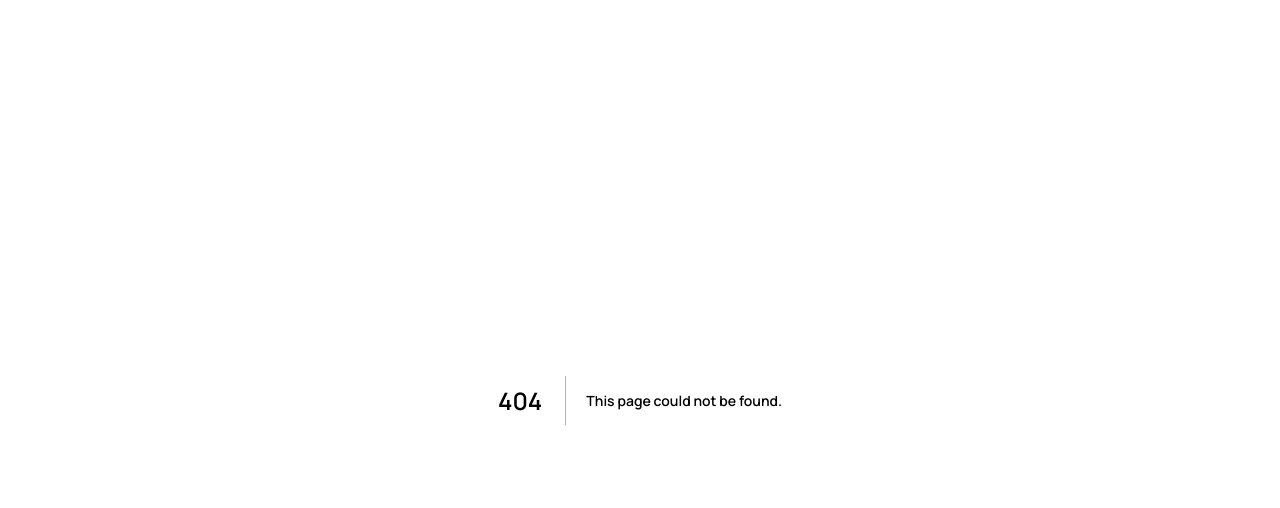
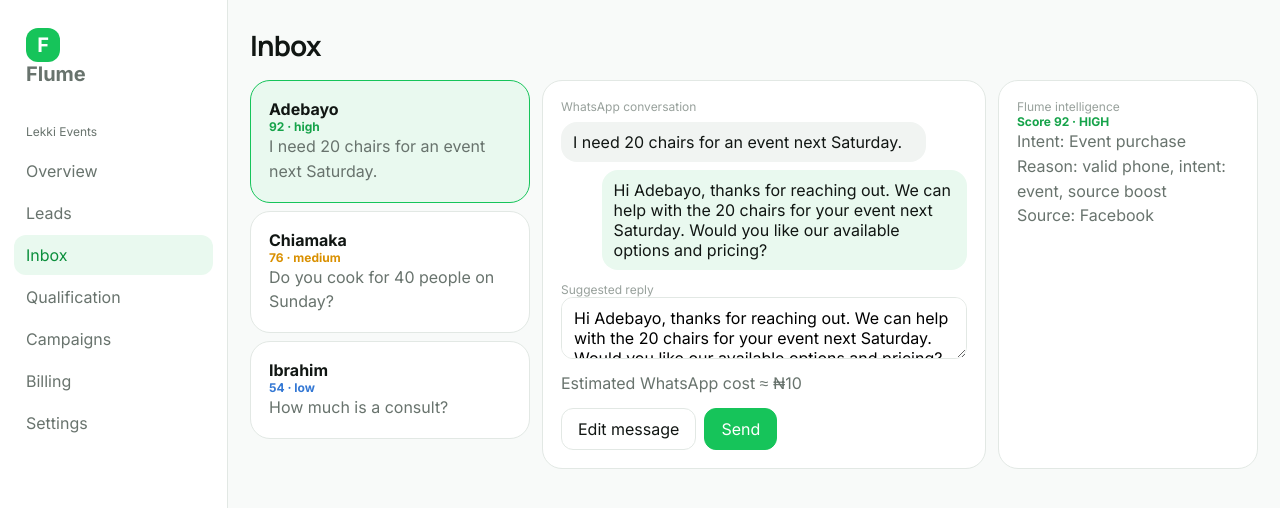
Before and after one commit to Tochi8/flume, a Next.js app: page /app/inbox in a window 1280 px wide. Before the commit this address had no page. Shown: the top 508 px of the page. Built offline with nearby package versions, Linux system fonts and the light colour scheme.

Commit message:
Add leads, inbox, qualification, integrations, billing, settings

```diff
--- /dev/null
+++ b/app/app/inbox/page.js
@@ -0,0 +1,62 @@
+"use client";
+
+import { Suspense, useMemo, useState } from "react";
+import { useSearchParams } from "next/navigation";
+import { listLeads, updateLead } from "../../../lib/store";
+
+function InboxInner() {
+  const params = useSearchParams();
+  const leads = listLeads();
+  const [id, setId] = useState(params.get("lead") || leads[0].id);
+  const lead = useMemo(() => leads.find((l) => l.id === id) || leads[0], [id, leads]);
+  const [draft, setDraft] = useState(lead.draft);
+
+  function select(next) {
+    setId(next.id);
+    setDraft(next.draft);
+  }
+
+  return (
+    <>
+      <h1 className="page-title">Inbox</h1>
+      <div className="row3">
+        <div>
+          {leads.map((item) => (
+            <button key={item.id} className={item.id === lead.id ? "lead-card active" : "lead-card"} onClick={() => select(item)} style={{ marginBottom: 8 }}>
+              <strong>{item.name}</strong>
+              <p className={`score ${item.band}`}>{item.score} · {item.band}</p>
+              <p className="muted">{item.excerpt}</p>
+            </button>
+          ))}
+        </div>
+        <div className="panel">
+          <p className="tiny">WhatsApp conversation</p>
+          <div className="bubble">{lead.excerpt}</div>
+          <div className="bubble you">{draft}</div>
+          <p className="tiny" style={{ marginTop: 12 }}>Suggested reply</p>
+          <textarea className="draft" value={draft} onChange={(e) => setDraft(e.target.value)} />
+          <p className="muted" style={{ marginTop: 8 }}>Estimated WhatsApp cost ≈ ₦{lead.costNgn}</p>
+          <div className="actions">
+            <button className="btn" onClick={() => setDraft(lead.draft)}>Edit message</button>
+            <button className="btn primary" onClick={() => updateLead(lead.id, { status: "contacted", draft })}>Send</button>
+          </div>
+        </div>
+        <div className="panel">
+          <p className="tiny">Flume intelligence</p>
+          <p className={`score ${lead.band}`}>Score {lead.score} · {lead.band.toUpperCase()}</p>
+          <p className="muted">Intent: {lead.intent}</p>
+          <p className="muted">Reason: {lead.reasons.join(", ")}</p>
+          <p className="muted">Source: {lead.source}</p>
+        </div>
+      </div>
+    </>
+  );
+}
+
+export default function InboxPage() {
+  return (
+    <Suspense fallback={<p className="muted">Loading inbox…</p>}>
+      <InboxInner />
+    </Suspense>
+  );
+}
```
Also changed, not shown: app/app/billing/page.js (+23 -29 lines), app/app/integrations/page.js (added, +18 -0 lines), app/app/leads/page.js (added, +30 -0 lines), app/app/qualification/page.js (added, +21 -0 lines), app/app/settings/page.js (added, +17 -0 lines).
